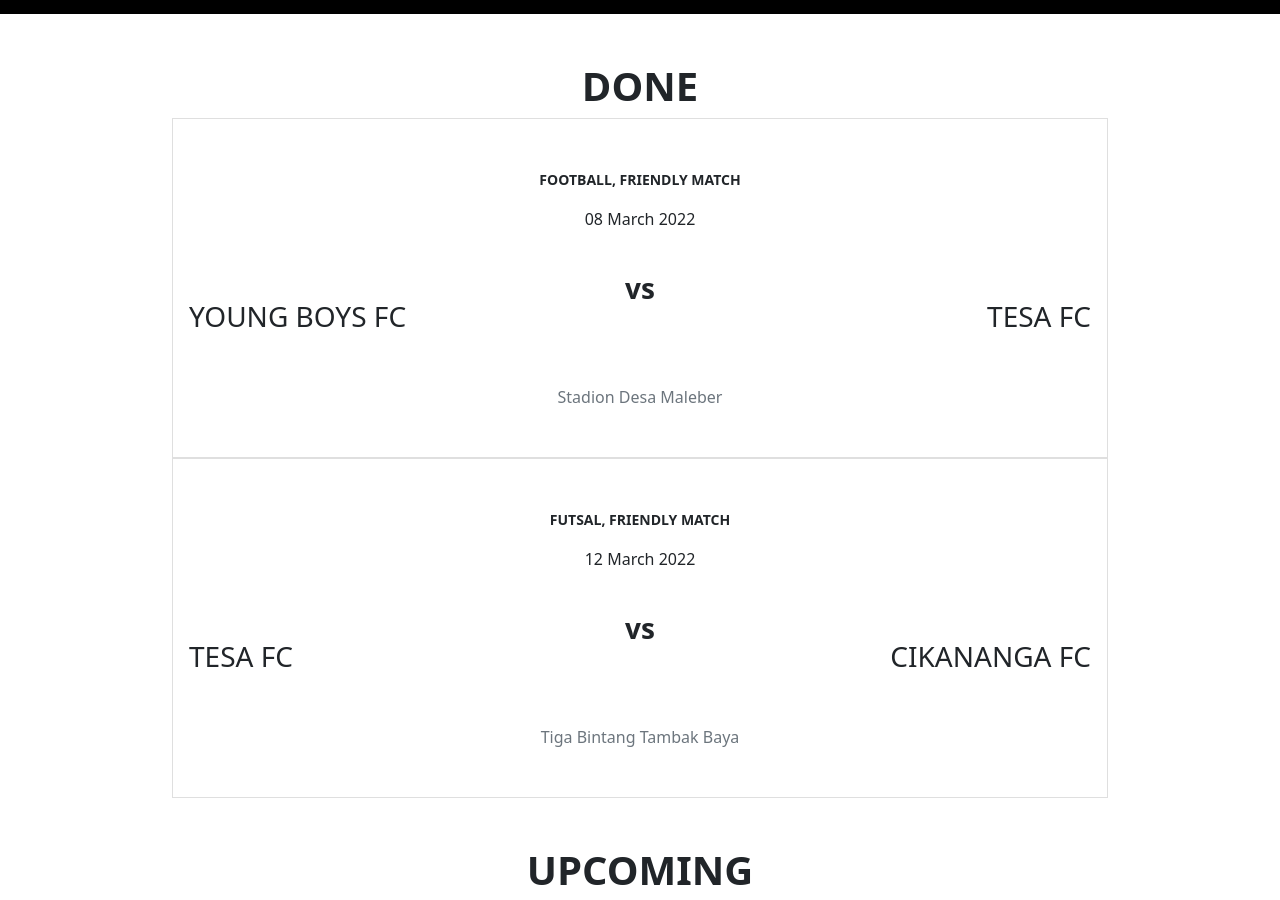
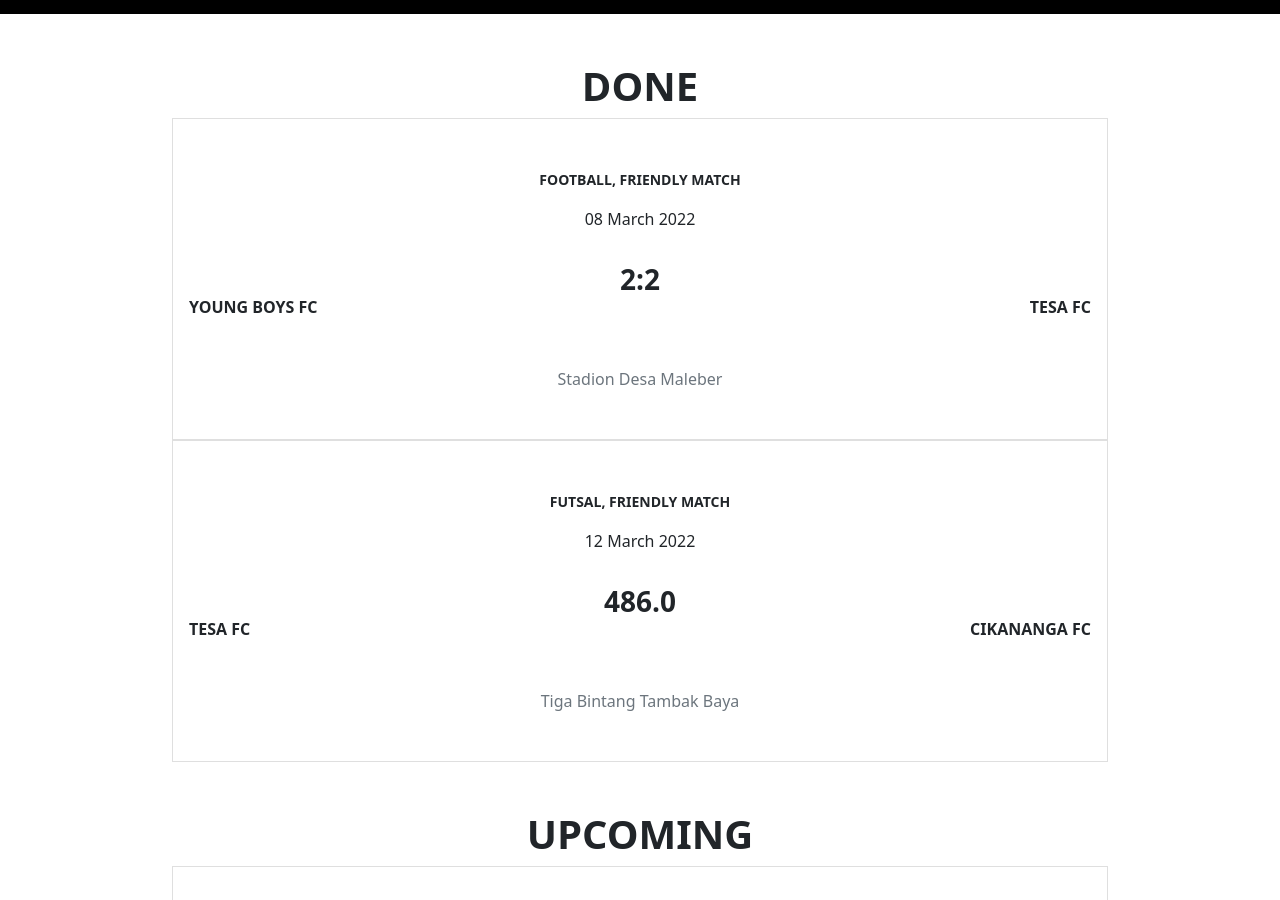
Before and after one commit to tesafc/www2, a Jekyll site: the page built from matches.html, in a window 1280 px wide and 900 px high, scrolled down 706 px. Built offline with Jekyll 4.4.1, drawn with Linux system fonts in a browser that asks for light colours.

Commit message:
Update matches.html

```diff
--- a/matches.html
+++ b/matches.html
@@ -17,13 +17,13 @@ image: /assets/img/logo-3.png
             <p class="card-text text-center text-uppercase fw-bolder p-0"><small>{{ item.competition }}</small></p>
             <p class="card-text text-center text-capitalize">{{ item.date | date_to_long_string }}</p>
             <div class="d-flex align-items-center justify-content-between py-5">
-              <div class="text-center text-uppercase fs-3">{{ item.home }}</div>
-              {% if item.status == done %}
+              <div class="text-center text-uppercase fw-bolder">{{ item.home }}</div>
+              {% if item.status == "done" %}
               <div class="position-absolute top-50 start-50 translate-middle fs-3 fw-bolder">{{ item.result }}</div>
               {% else %}
               <div class="position-absolute top-50 start-50 translate-middle fs-3 fw-bolder">vs</div>
               {% endif %}
-              <div class="text-center text-uppercase fs-3">{{ item.away }}</div>
+              <div class="text-center text-uppercase fw-bolder">{{ item.away }}</div>
             </div>
             <p class="card-text text-center text-capitalize text-secondary">{{ item.place }}</p>
           </div>
```
